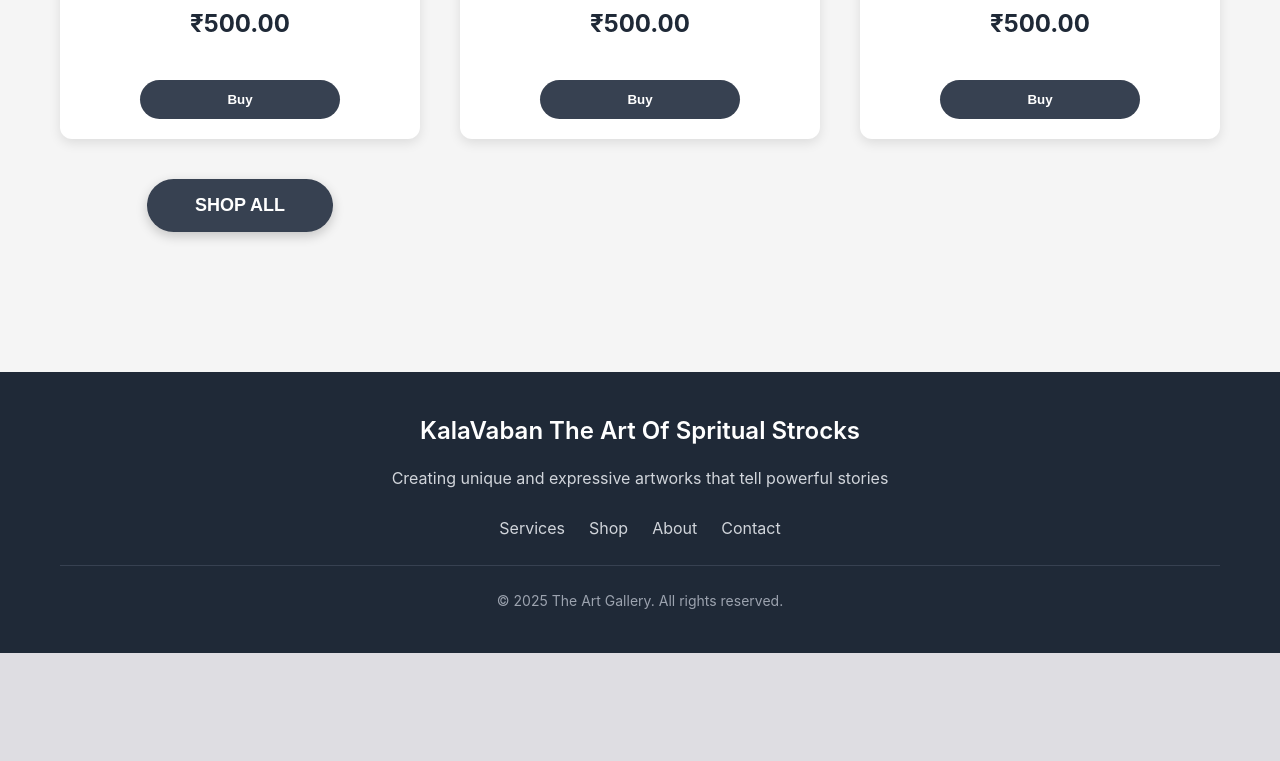
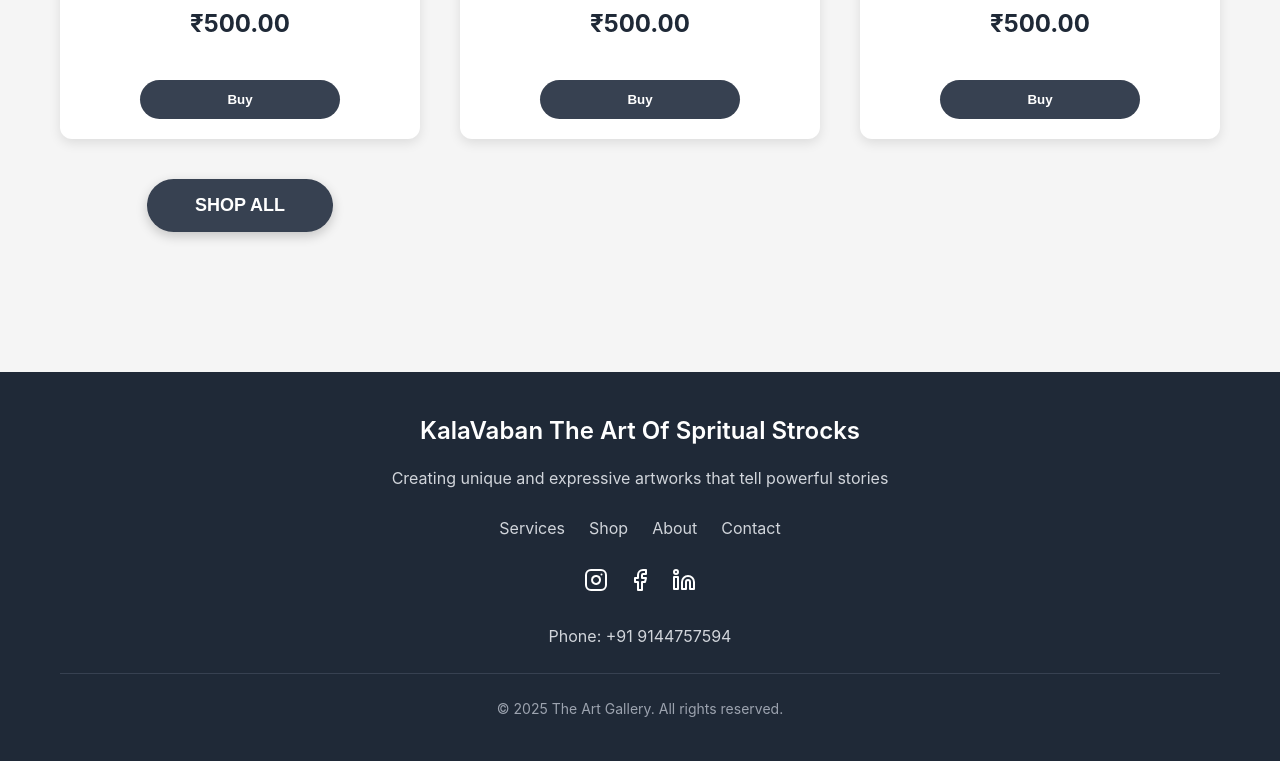
Before and after one commit to msmahatha/frontend-Rajo, a plain HTML site: page index.html in a window 1280 px wide. Shown: the part 5386-6147 px from the top of the page. Before the commit the page ends 6039 px from the top, so only its background shows below. Drawn offline with Linux system fonts and the light colour scheme.

Commit message:
Update index.html

```diff
--- a/index.html
+++ b/index.html
@@ -125,7 +125,7 @@
     }
 
     /* About Me Section */
-    .about-section{
+    .about-section {
       padding: 80px 0;
       background-color: #ebf0de;
     }
@@ -256,6 +256,7 @@
       transition: background-color 0.3s ease, transform 0.3s ease;
       margin-top: 16px;
     }
+
     .shop-all-btn {
       display: block;
       margin: 0 auto;
@@ -316,6 +317,33 @@
 
     .footer-links a:hover {
       color: white;
+    }
+
+    .social-icons {
+      display: flex;
+      justify-content: center;
+      gap: 20px;
+      margin-top: 20px;
+      margin-bottom: 20px;
+    }
+
+    .social-icons a {
+      color: white;
+      font-size: 24px;
+      transition: transform 0.3s ease;
+    }
+
+    .social-icons a:hover {
+      transform: translateY(-3px);
+    }
+
+    .contact-info {
+      margin-top: 20px;
+      color: #d1d5db;
+    }
+
+    .contact-info p {
+      margin-bottom: 8px;
     }
 
     .footer-bottom {
@@ -403,7 +431,6 @@
 </head>
 
 <body>
-  <!-- Header -->
   <header>
     <div class="header-container">
       <div class="logo"> KalaVaban The Art Of Spritual Strocks </div>
@@ -438,17 +465,22 @@
     </div>
   </header>
 
-  <!-- About Me Section -->
   <section class="about-section" id="about">
     <div class="about-container">
       <div class="about-text">
         <h2>About Me</h2>
         <p>
-I am a passionate and expressive visual artist rooted in the rich traditions of Indian art. With a strong foundation in painting, sketching, and visual storytelling, I draw inspiration from nature, emotions, mythology, and the rhythms of everyday life.
+          I am a passionate and expressive visual artist rooted in the rich traditions of Indian art. With a strong
+          foundation in painting, sketching, and visual storytelling, I draw inspiration from nature, emotions,
+          mythology, and the rhythms of everyday life.
 
-I am a seeker of color, texture, and symbolism—blending them to craft soulful narratives that transcend the canvas. My work is a reflection of devotion, spirit, and identity, inviting viewers into a world where culture and creativity converge.
+          I am a seeker of color, texture, and symbolism—blending them to craft soulful narratives that transcend the
+          canvas. My work is a reflection of devotion, spirit, and identity, inviting viewers into a world where
+          culture and creativity converge.
 
-I am constantly evolving—exploring new techniques, mediums, and perspectives. Through exhibitions, digital platforms, and collaborative journeys, I continue to share my artistic voice and connect with those who find meaning in every stroke and story..
+          I am constantly evolving—exploring new techniques, mediums, and perspectives. Through exhibitions, digital
+          platforms, and collaborative journeys, I continue to share my artistic voice and connect with those who find
+          meaning in every stroke and story..
         </p>
       </div>
       <div class="about-image">
@@ -457,7 +489,6 @@ I am constantly evolving—exploring new techniques, mediums, and perspectives.
     </div>
   </section>
 
-  <!-- Featured Products Section -->
   <section class="featured-section" id="featured">
     <div class="featured-container">
       <h2 class="featured-title">Welcome To My Exhibition</h2>
@@ -686,12 +717,11 @@ I am constantly evolving—exploring new techniques, mediums, and perspectives.
 
 
 
-    <button class="shop-all-btn">SHOP ALL</button>
-    </div>
+        <button class="shop-all-btn">SHOP ALL</button>
+      </div>
   </section>
 
-  <!-- Footer -->
-  <footer>
+  <footer id="contact">
     <div class="footer-container">
       <h3 class="footer-title">KalaVaban The Art Of Spritual Strocks</h3>
       <p class="footer-description">
@@ -702,6 +732,36 @@ I am constantly evolving—exploring new techniques, mediums, and perspectives.
         <a href="#shop">Shop</a>
         <a href="#about">About</a>
         <a href="#contact">Contact</a>
+      </div>
+      <div class="social-icons">
+        <a href="https://www.instagram.com/rajoshikd_official/" target="_blank" aria-label="Instagram">
+          <svg xmlns="http://www.w3.org/2000/svg" width="24" height="24" viewBox="0 0 24 24" fill="none"
+            stroke="currentColor" stroke-width="2" stroke-linecap="round" stroke-linejoin="round"
+            class="feather feather-instagram">
+            <rect x="2" y="2" width="20" height="20" rx="5" ry="5"></rect>
+            <path d="M16 11.37A4 4 0 1 1 12.63 8 4 4 0 0 1 16 11.37z"></path>
+            <line x1="17.5" y1="6.5" x2="17.51" y2="6.5"></line>
+          </svg>
+        </a>
+        <a href="https://www.facebook.com/rajo.das.524596" target="_blank" aria-label="Facebook">
+          <svg xmlns="http://www.w3.org/2000/svg" width="24" height="24" viewBox="0 0 24 24" fill="none"
+            stroke="currentColor" stroke-width="2" stroke-linecap="round" stroke-linejoin="round"
+            class="feather feather-facebook">
+            <path d="M18 2h-3a5 5 0 0 0-5 5v3H7v4h3v8h4v-8h3l1-4h-4V7a1 1 0 0 1 1-1h3z"></path>
+          </svg>
+        </a>
+        <a href="https://www.linkedin.com/in/rajoshik-das-8529a524b/" target="_blank" aria-label="LinkedIn">
+          <svg xmlns="http://www.w3.org/2000/svg" width="24" height="24" viewBox="0 0 24 24" fill="none"
+            stroke="currentColor" stroke-width="2" stroke-linecap="round" stroke-linejoin="round"
+            class="feather feather-linkedin">
+            <path d="M16 8a6 6 0 0 1 6 6v7h-4v-7a2 2 0 0 0-2-2 2 2 0 0 0-2 2v7h-4v-7a6 6 0 0 1 6-6z"></path>
+            <rect x="2" y="9" width="4" height="12"></rect>
+            <circle cx="4" cy="4" r="2"></circle>
+          </svg>
+        </a>
+      </div>
+      <div class="contact-info">
+        <p>Phone: +91 9144757594</p>
       </div>
       <div class="footer-bottom">
         <p>© 2025 The Art Gallery. All rights reserved.</p>
```
